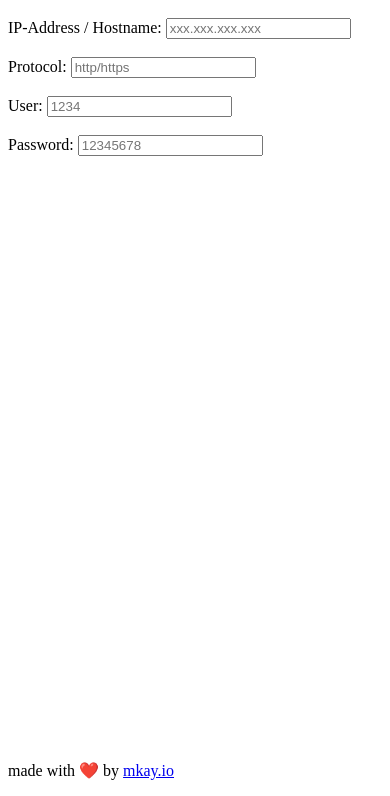
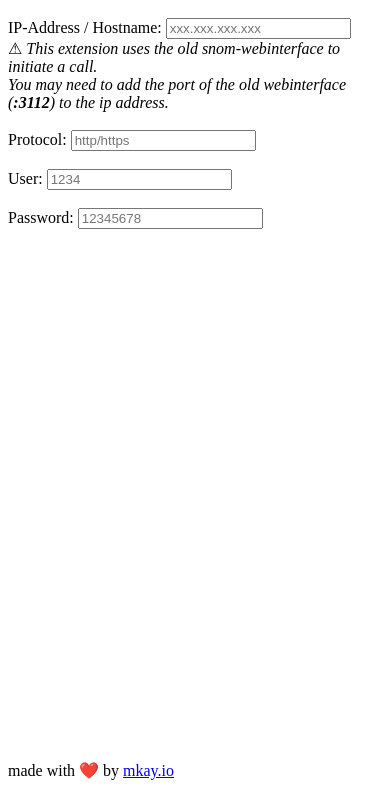
Before and after one commit to mkay-io/snomdialer, a browser extension: page options.html in a window 390 px wide. Shown: the part 48-844 px from the top of the page. Drawn offline with Linux system fonts and the light colour scheme.

Commit message:
added an explanation for newer phone interfaces

```diff
--- a/options.html
+++ b/options.html
@@ -12,7 +12,11 @@
       type="text"
       placeholder="xxx.xxx.xxx.xxx"
       id="cfgIpPhone"
-    /><br /><br />
+    /><br />&#9888; &#65039;<i
+      >This extension uses the old snom-webinterface to initiate a call.<br />
+      You may need to add the port of the old webinterface
+      (<strong>:3112</strong>) to the ip address.</i
+    ><br /><br />
     <label for="cfgProtocol">Protocol:</label>
     <input type="text" placeholder="http/https" id="cfgProtocol" /><br /><br />
     <label for="cfgUser">User:</label>
```
Also changed, not shown: manifest.json.
